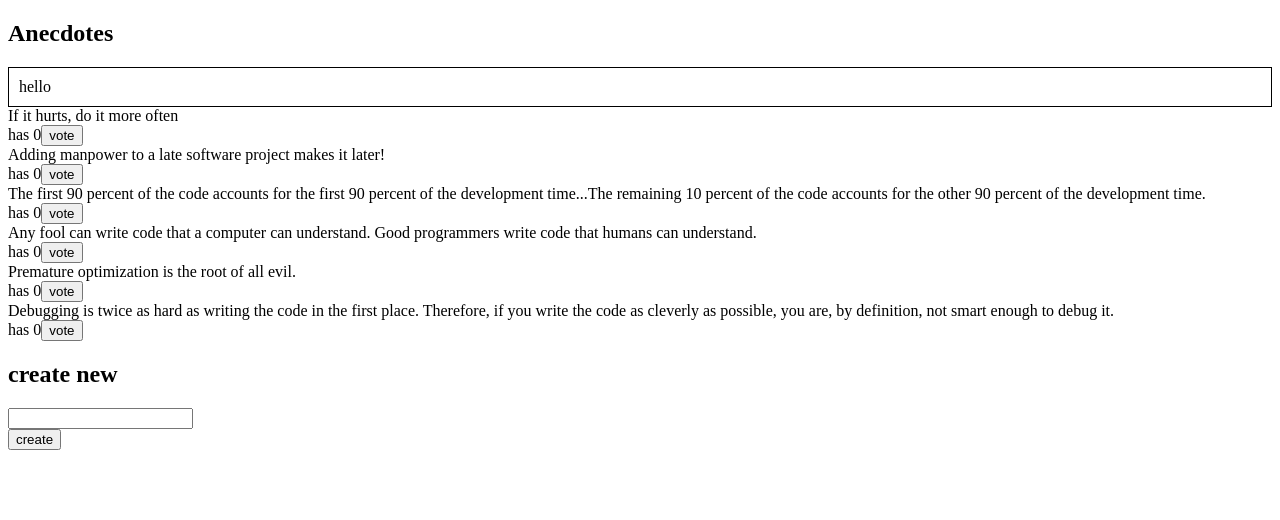
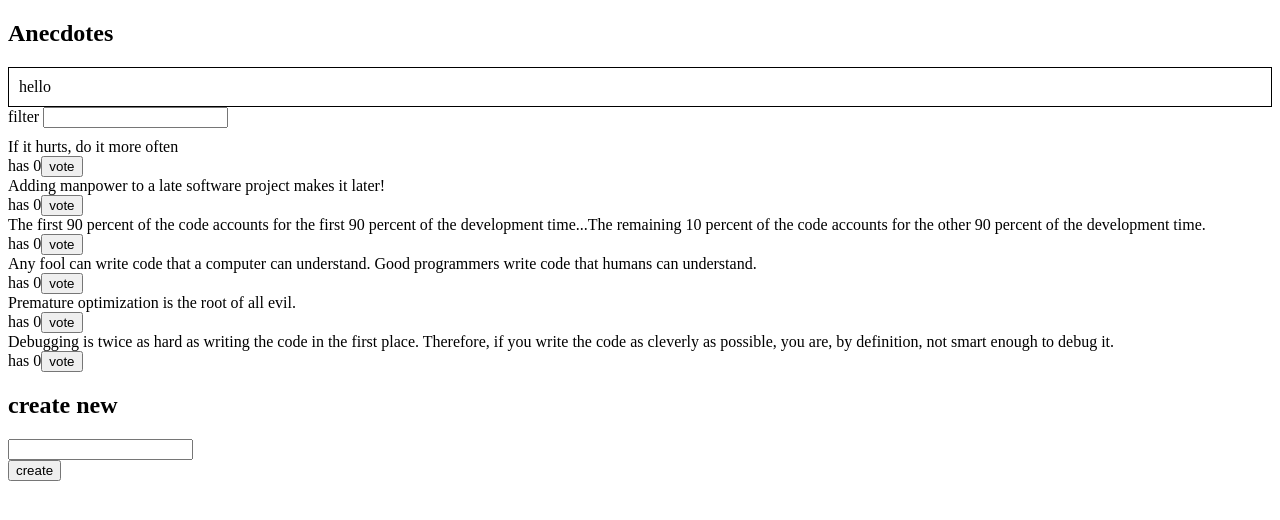
Before and after one commit to malcolmmacleod2/part6, a React (Create React App) app in the folder redux-anecdotes/: page / in a window 1280 px wide. Shown: the top 520 px of the page. Built offline with nearby package versions, Linux system fonts and the light colour scheme.

Commit message:
Step 6.12 - add filter

```diff
--- a/redux-anecdotes/src/App.js
+++ b/redux-anecdotes/src/App.js
@@ -1,6 +1,7 @@
 import React from 'react'
 import AnecdoteForm from './components/AnecdoteForm'
 import AnecdoteList from './components/AnecdoteList'
+import Filter from './components/Filter'
 import Notification from './components/Notification'
 
 const App = () => {
@@ -9,6 +10,7 @@ const App = () => {
     <div>
       <h2>Anecdotes</h2>
       <Notification />
+      <Filter />
       <AnecdoteList />
       <AnecdoteForm />
     </div>
--- a/redux-anecdotes/src/components/AnecdoteList.js
+++ b/redux-anecdotes/src/components/AnecdoteList.js
@@ -6,7 +6,12 @@ import { createNotification, removeNotification } from '../reducers/notification
 const Anecdotes = () => {
   const dispatch = useDispatch()
 
-  const anecdotes = useSelector(state => state.anecdotes.sort((a, b) => b.votes - a.votes))
+  const anecdotes = useSelector(({filter, anecdotes}) => {
+    if ( filter === '' ) {
+      return anecdotes.sort((a, b) => b.votes - a.votes)
+    }
+    return anecdotes.filter(a => a.content.includes(filter)).sort((a, b) => b.votes - a.votes)
+  })
 
   const vote = (id) => {
     dispatch(voteForAnecdote(id))
--- /dev/null
+++ b/redux-anecdotes/src/components/Filter.js
@@ -0,0 +1,23 @@
+import React from 'react'
+import { useDispatch } from 'react-redux'
+import { setFilter } from '../reducers/filterReducer'
+
+const Filter = () => {
+  const dispatch = useDispatch()
+
+  const handleChange = (event) => {
+    // input-field value is in variable event.target.value
+    dispatch(setFilter(event.target.value))
+  }
+  const style = {
+    marginBottom: 10
+  }
+
+  return (
+    <div style={style}>
+      filter <input onChange={handleChange} />
+    </div>
+  )
+}
+
+export default Filter
--- a/redux-anecdotes/src/store.js
+++ b/redux-anecdotes/src/store.js
@@ -1,11 +1,13 @@
 import anecdoteReducer from './reducers/anecdoteReducer'
 import notificationReducer from './reducers/notificationReducer'
+import filterReducer from './reducers/filterReducer'
 import { createStore, combineReducers } from 'redux'
 import { composeWithDevTools } from 'redux-devtools-extension'
 
 const reducer = combineReducers({
   anecdotes: anecdoteReducer,
-  notification: notificationReducer
+  notification: notificationReducer,
+  filter: filterReducer
 })
 
 const store = createStore(reducer, composeWithDevTools())
```
